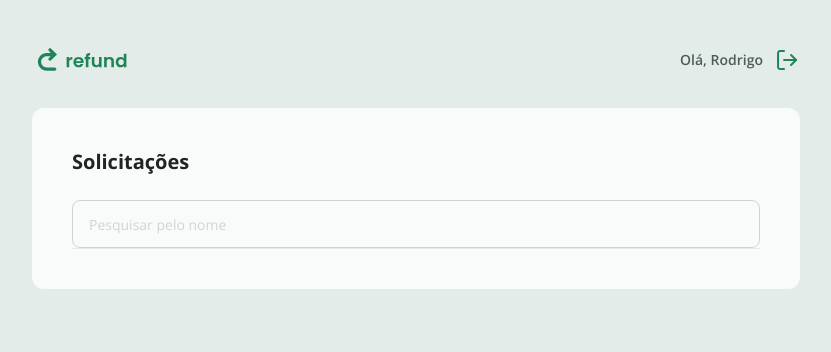
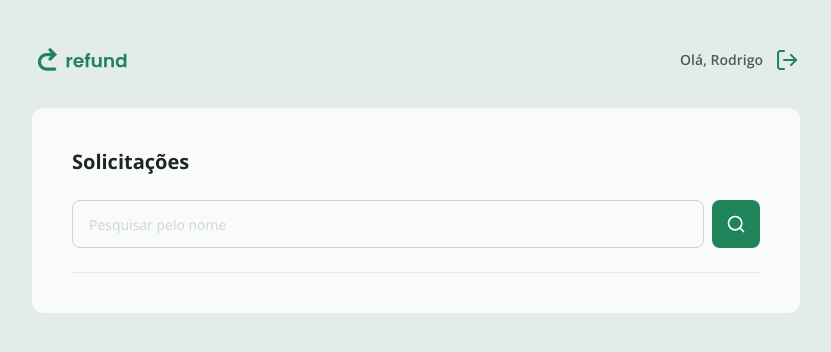
Before and after one commit to palhetabraian/APP-Reembolso, a React (Vite) app in the folder web/: page / in a window 1280 px wide. Shown: the top 352 px of the page, without its empty margins (224-1055 px from the left). Built offline with nearby package versions, Linux system fonts and the light colour scheme.

Commit message:
feat: Adiciona classes utilitárias e integra botão de pesquisa na Dashboard

```diff
--- a/web/package.json
+++ b/web/package.json
@@ -10,9 +10,11 @@
   },
   "dependencies": {
     "@tailwindcss/vite": "^4.3.3",
+    "clsx": "^2.1.1",
     "react": "^19.2.7",
     "react-dom": "^19.2.7",
     "react-router": "^7.18.2",
+    "tailwind-merge": "^3.6.0",
     "tailwindcss": "^4.3.3"
   },
   "devDependencies": {
--- a/web/src/components/Button.tsx
+++ b/web/src/components/Button.tsx
@@ -1,23 +1,41 @@
 //tipagem do button html
+import { classMerge } from '../utils/classMerge';
+
+
+
 type Props = React.ComponentProps<'button'> & {
   isLoading?: boolean;
+  variant?: 'base' | 'icon' | 'iconSmall';
+};
+
+const variants = {
+  button: {
+    base: 'h-12',
+    icon: 'h-12 w-12',
+    iconSmall: 'h-10 w-10',
+  },
 };
 
 export function Button({
   children,
   isLoading,
+  className,
   type = 'button',
+  variant = 'base',
   ...rest
 }: Props) {
   return (
     <button
       type={type}
       disabled={isLoading}
+      className={classMerge(
+        `flex items-center justify-center bg-green-100 rounded-lg text-white
+        cursor-pointer hover:bg-green-200 transition ease-linear
+        disabled:opacity-50 disabled:cursor-progress`,
+        variants.button[variant],
+        className
+      )}
       {...rest}
-      className="flex items-center justify-center bg-green-100 rounded-lg text-white
-      cursor-pointer hover:bg-green-200 transition ease-linear disabled:opacity-50
-      disabled:cursor-progress h-12
-      "
     >
       {children}
     </button>
--- a/web/src/pages/Dashboard.tsx
+++ b/web/src/pages/Dashboard.tsx
@@ -1,6 +1,9 @@
 import { useState } from 'react';
 
+import searchSvg from '../assets/search.svg';
+
 import { Input } from '../components/Input';
+import { Button } from '../components/Button';
 
 export function Dashboard() {
   const [name, setName] = useState('');
@@ -18,7 +21,7 @@ export function Dashboard() {
 
       <form
         onSubmit={fetchRefunds}
-        className="flex flex-1 items-center justify-between pab-6 border-b-[1px]
+        className="flex flex-1 items-center justify-between pb-6 border-b-[1px]
       border-b-gray-400 md:flex-row gap-2 mt-6
       "
       >
@@ -26,6 +29,10 @@ export function Dashboard() {
           placeholder="Pesquisar pelo nome"
           onChange={(e) => setName(e.target.value)}
         />
+
+        <Button type="submit" variant="icon">
+          <img src={searchSvg} alt="icone de pesquisar" className="w-5" />
+        </Button>
       </form>
     </div>
   );
--- /dev/null
+++ b/web/src/utils/classMerge.ts
@@ -0,0 +1,8 @@
+// unificando classe
+
+import { clsx, type ClassValue } from 'clsx';
+import { twMerge } from 'tailwind-merge';
+
+export function classMerge(...inputs: ClassValue[]) {
+  return twMerge(clsx(inputs)); //pega como array e unifica tudo, twmerge organiza as class para tailwind utilizar com performance
+}
```
Also changed, not shown: 1 other file (tests, documents, lock files or other folders).
